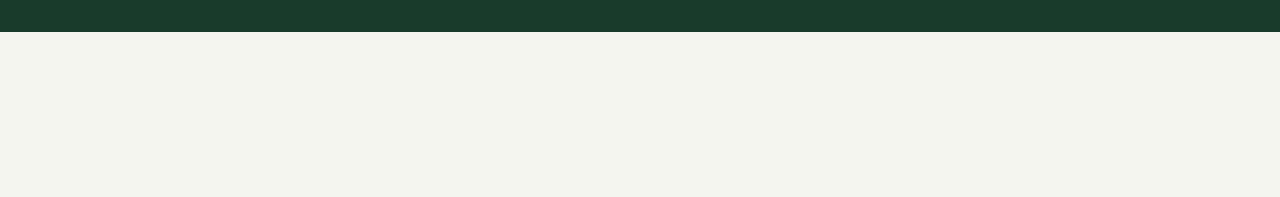
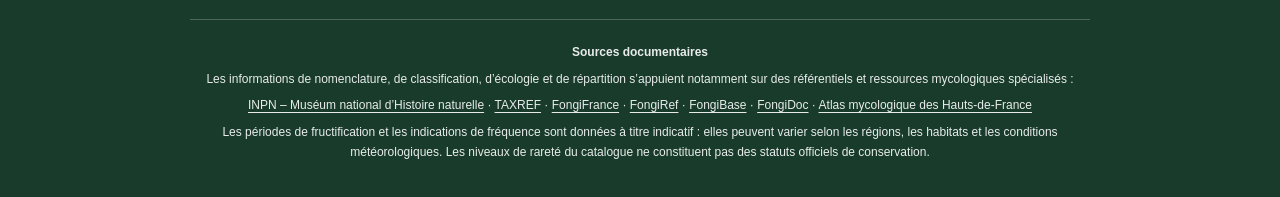
Before and after one commit to myonlinestudio/myconature, a plain HTML site: page index.html in a window 1280 px wide. Shown: the part 3643-3840 px from the top of the page. Before the commit the page ends 3675 px from the top, so only its background shows below. Drawn offline with Linux system fonts and the light colour scheme.

Commit message:
Ajoute les sources documentaires au pied du catalogue

```diff
--- a/index.html
+++ b/index.html
@@ -701,6 +701,21 @@ footer {
 
 }
 
+.footer-sources {
+  max-width: 900px;
+  margin: 22px auto 0;
+  padding-top: 16px;
+  border-top: 1px solid rgba(255,255,255,.25);
+  font-size: 12px;
+  line-height: 1.7;
+  opacity: .9;
+}
+
+.footer-sources p { margin: 6px 0; }
+.footer-sources a { color: inherit; text-decoration: underline; text-underline-offset: 3px; }
+.footer-sources a:hover { opacity: .8; }
+
+
 @media(max-width:600px) {
   header { flex-direction: row; padding: 13px 5%; }
   .logo { font-size: 20px; }
@@ -898,6 +913,21 @@ footer {
   <p>À la découverte de la diversité des champignons.</p>
 
   <p>Catalogue mycologique – 2026</p>
+
+  <div class="footer-sources">
+    <p><strong>Sources documentaires</strong></p>
+    <p>Les informations de nomenclature, de classification, d’écologie et de répartition s’appuient notamment sur des référentiels et ressources mycologiques spécialisés :</p>
+    <p>
+      <a href="https://inpn.mnhn.fr/" target="_blank" rel="noopener">INPN – Muséum national d’Histoire naturelle</a> ·
+      <a href="https://taxref.mnhn.fr/taxref-web/" target="_blank" rel="noopener">TAXREF</a> ·
+      <a href="https://fongi.fongifrance.fr/" target="_blank" rel="noopener">FongiFrance</a> ·
+      <a href="https://fongiref.fongifrance.fr/" target="_blank" rel="noopener">FongiRef</a> ·
+      <a href="https://fongibase.fongifrance.fr/" target="_blank" rel="noopener">FongiBase</a> ·
+      <a href="https://fongidoc.fongifrance.fr/" target="_blank" rel="noopener">FongiDoc</a> ·
+      <a href="https://hdf.fongifrance.fr/" target="_blank" rel="noopener">Atlas mycologique des Hauts-de-France</a>
+    </p>
+    <p>Les périodes de fructification et les indications de fréquence sont données à titre indicatif : elles peuvent varier selon les régions, les habitats et les conditions météorologiques. Les niveaux de rareté du catalogue ne constituent pas des statuts officiels de conservation.</p>
+  </div>
 
 </footer>
 
```
